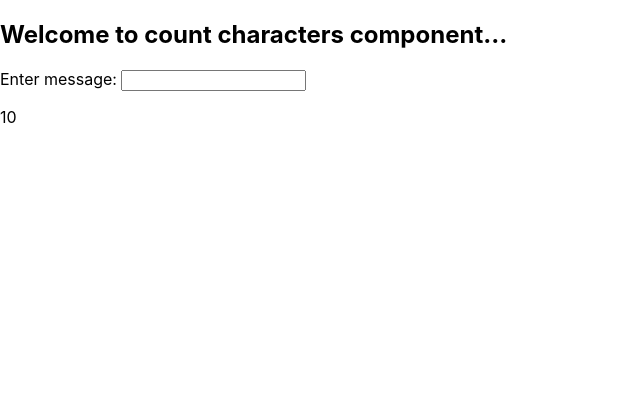
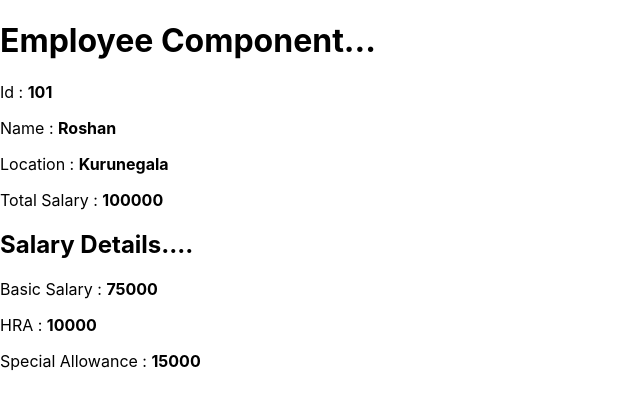
Before and after one commit to udshanu/ReactJsUsingJavaScriptFiles, a React (Create React App) app in the folder React.AspNetCoreLatest/React.AspNetCoreLatest/reactdemo/: page / in a window 1280 px wide. Shown: the top 410 px of the page, without its empty margins (0-640 px from the left). Built offline with nearby package versions, Linux system fonts and the light colour scheme.

Commit message:
Interaction between React Component(Parent to Child using Properties)

```diff
--- a/React.AspNetCoreLatest/React.AspNetCoreLatest/reactdemo/src/index.js
+++ b/React.AspNetCoreLatest/React.AspNetCoreLatest/reactdemo/src/index.js
@@ -2,75 +2,59 @@
 import ReactDOM from 'react-dom';
 import './index.css';
 
-////------------Introduction to State in React Class Component--------//////////
-//Change there output overtime in response to variouse user actions.
-//State similar to props.
-//This is private.
-//State fully control by the component class.
-//State contains data specific to a given component that may change over time.
-//State is user defined javascript object.
-//"SetState" method = managing component state.
-//"SetState" method tells to react this component and its children should be re-render with the most update state.
+////------------Interaction between React Component(Parent to Child using Properties)--------//////////
+//There are 3 types of interaction,
+//1.Parent to Child.
+//2.Child to Parent.
+//3.Between Sibilings.
 
 
-class CountCharacters extends React.Component {
+class Employee extends React.Component {
     constructor(props) {
         super(props);
-        this.state = {
-            message: '',
-            counter: 10
-        };
-    }
-
-    onMessageChange(text) {
-        this.setState({
-            message: 'Message has ' + text.length + ' number of characters.'
-        });
     }
 
     render() {
         return <div>
-            <h2> Welcome to count characters component...</h2>
+            <h1>Employee Component...</h1>
             <p>
-                <label>Enter message: <input type="text" onChange={e => this.onMessageChange(e.target.value)}></input> </label>
-
+                <label>Id : <b>{this.props.Id}</b></label>
             </p>
             <p>
-                <label>{this.state.message}</label>
+                <label>Name : <b>{this.props.Name}</b></label>
             </p>
             <p>
-                <label>{this.state.counter}</label>
+                <label>Location : <b>{this.props.Location}</b></label>
             </p>
+            <p>
+                <label>Total Salary : <b>{this.props.Salary}</b></label>
+            </p>
+            <Salary BasicSalary={this.props.BasicSalary} HRA={this.props.HRA} SpecialAllowance={this.props.SpecialAllowance}></Salary>
         </div>
+    }
 
-    }
 }
 
-const element = <CountCharacters></CountCharacters>
-ReactDOM.render(element, document.getElementById("root"));
+class Salary extends React.Component {
+    constructor(props) {
+        super(props);
+    }
 
-
-class Employee extends React.Component {
-    state = { counter: 0 };
-    counter = 0;
-    addEmployee = () => {
-        this.setState({ counter: this.state.counter + 1 });
-        //this.counter = this.counter + 1;
-        //alert("Add a new Employee.");
-        //alert('Add Employee button is clicked ' + this.counter +' times.');
-    }
     render() {
         return <div>
-            <h2>Welcome to Employee Component...</h2>
+            <h2>Salary Details....</h2>
             <p>
-                <button onClick={this.addEmployee}>Add Employee</button>
+                <label>Basic Salary : <b>{this.props.BasicSalary}</b></label>
             </p>
             <p>
-                <label>Add Employee button is clicked <b>{this.state.counter}</b> times.</label>
+                <label>HRA : <b>{this.props.HRA}</b></label>
+            </p>
+            <p>
+                <label>Special Allowance : <b>{this.props.SpecialAllowance}</b></label>
             </p>
         </div>
     }
 }
 
-//const element = <Employee></Employee>
-//ReactDOM.render(element, document.getElementById("root"));
+const element = <Employee Id="101" Name="Roshan" Location="Kurunegala" Salary="100000" BasicSalary="75000" HRA="10000" SpecialAllowance="15000"></Employee>;
+ReactDOM.render(element, document.getElementById("root"));
```
